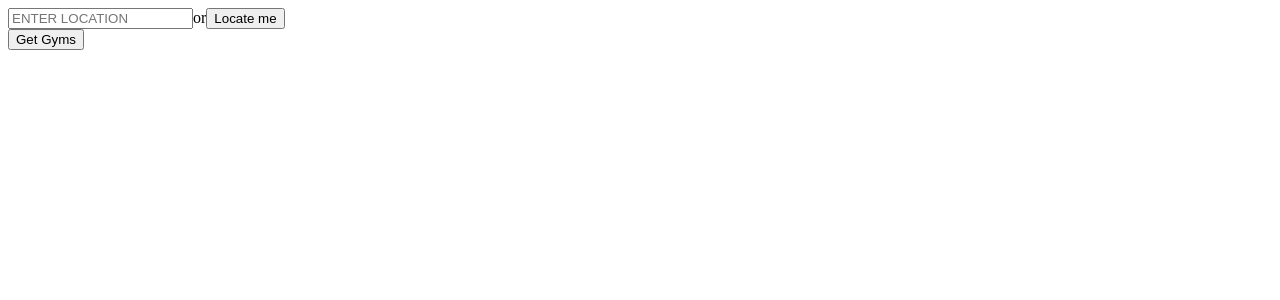
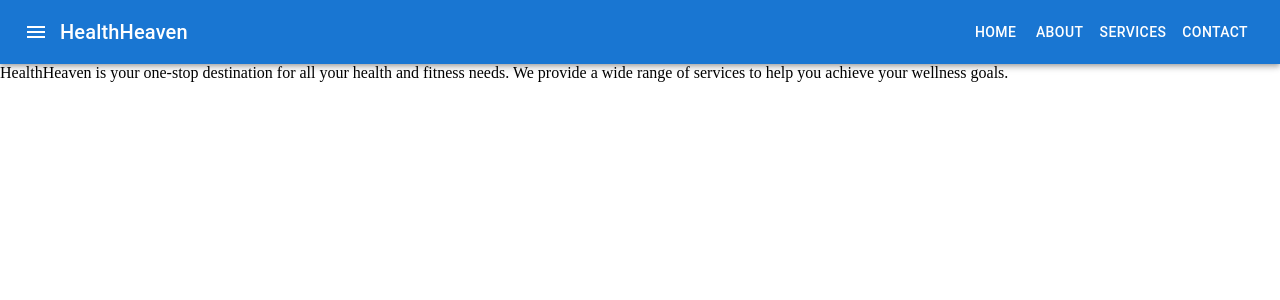
Before and after one commit to prashant07102002/Health_Heaven_Client, a React (Create React App) app: page / in a window 1280 px wide. Shown: the top 300 px of the page. Built offline with nearby package versions, Linux system fonts and the light colour scheme.

Commit message:
added folder structure

```diff
--- a/public/index.html
+++ b/public/index.html
@@ -9,21 +9,9 @@
       name="description"
       content="Web site created using create-react-app"
     />
+    <meta name="viewport" content="initial-scale=1, width=device-width" />
     <link rel="apple-touch-icon" href="%PUBLIC_URL%/logo192.png" />
-    <!--
-      manifest.json provides metadata used when your web app is installed on a
-      user's mobile device or desktop. See https://developers.google.com/web/fundamentals/web-app-manifest/
-    -->
     <link rel="manifest" href="%PUBLIC_URL%/manifest.json" />
-    <!--
-      Notice the use of %PUBLIC_URL% in the tags above.
-      It will be replaced with the URL of the `public` folder during the build.
-      Only files inside the `public` folder can be referenced from the HTML.
-
-      Unlike "/favicon.ico" or "favicon.ico", "%PUBLIC_URL%/favicon.ico" will
-      work correctly both with client-side routing and a non-root public URL.
-      Learn how to configure a non-root public URL by running `npm run build`.
-    -->
     <title>React App</title>
   </head>
   <body>
--- a/src/App.js
+++ b/src/App.js
@@ -1,10 +1,13 @@
 import Navbar from "./components/Navbar";
 import GymSearch from "./scenes/GymSearch";
+import Home from "./scenes/Home";
+
 function App() {
   return (
     <div className="App">
       {/* <Navbar /> */}
-      <GymSearch />
+      {/* <GymSearch /> */}
+      <Home />
     </div>
   );
 }
--- a/src/components/Navbar.jsx
+++ b/src/components/Navbar.jsx
@@ -1,12 +1,60 @@
-import React from 'react'
+import React from 'react';
+import AppBar from '@mui/material/AppBar';
+import Toolbar from '@mui/material/Toolbar';
+import Typography from '@mui/material/Typography';
+import Button from '@mui/material/Button';
+import IconButton from '@mui/material/IconButton';
+import MenuIcon from '@mui/icons-material/Menu';
+import { makeStyles } from '@mui/styles';
+
+// Define custom styles
+const useStyles = makeStyles((theme) => ({
+  root: {
+    flexGrow: 1,
+  },
+  appBar: {
+    backgroundColor: '#333', // Change the background color
+  },
+  title: {
+    flexGrow: 1,
+  }
+}));
 
 const Navbar = () => {
+  const classes = useStyles();
+
   return (
-    <div>
-      Home | About Us | Help
-      Changes by Praman Tomar
+    <div className={classes.root}>
+      <AppBar position="static" className={classes.appBar}>
+        <Toolbar>
+          <IconButton
+            size="large"
+            edge="start"
+            color="inherit"
+            aria-label="menu"
+            className={classes.menuButton}
+          >
+            <MenuIcon />
+          </IconButton>
+          <Typography variant="h6" className={classes.title}>
+            HealthHeaven
+          </Typography>
+          <Button color="inherit" className={classes.navButton}>
+            Home
+          </Button>
+          <Button color="inherit" className={classes.navButton}>
+            About
+          </Button>
+          <Button color="inherit" className={classes.navButton}>
+            Services
+          </Button>
+          <Button color="inherit" className={classes.navButton}>
+            Contact
+          </Button>
+        </Toolbar>
+      </AppBar>
     </div>
-  )
-}
+  );
+};
 
 export default Navbar;
--- a/src/index.css
+++ b/src/index.css
@@ -0,0 +1,5 @@
+*{
+    margin: 0;
+    padding: 0;
+    box-sizing: border-box;
+}
--- /dev/null
+++ b/src/scenes/Home.jsx
@@ -0,0 +1,14 @@
+import React from 'react'
+import Navbar from '../components/Navbar';
+
+const Home = () => {
+  return (
+    <>
+    <Navbar />
+    HealthHeaven is your one-stop destination for all your health and fitness needs.
+        We provide a wide range of services to help you achieve your wellness goals.
+    </>
+  )
+}
+
+export default Home
```
Also changed, not shown: package.json (+8 -0 lines), src/components/FlexBetween.jsx (added, +11 -0 lines), src/scenes/GymSearch.jsx (line endings or trailing spaces), 1 other file (tests, documents, lock files or other folders).
